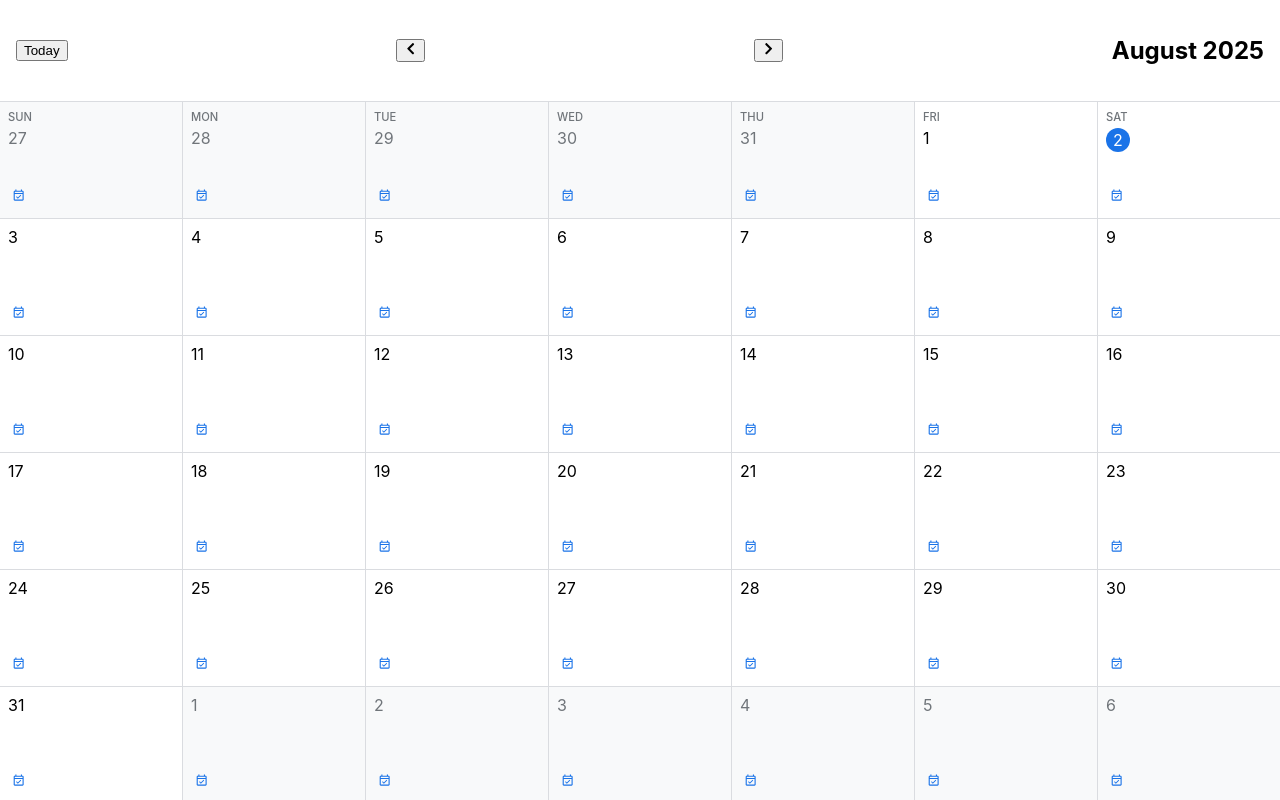
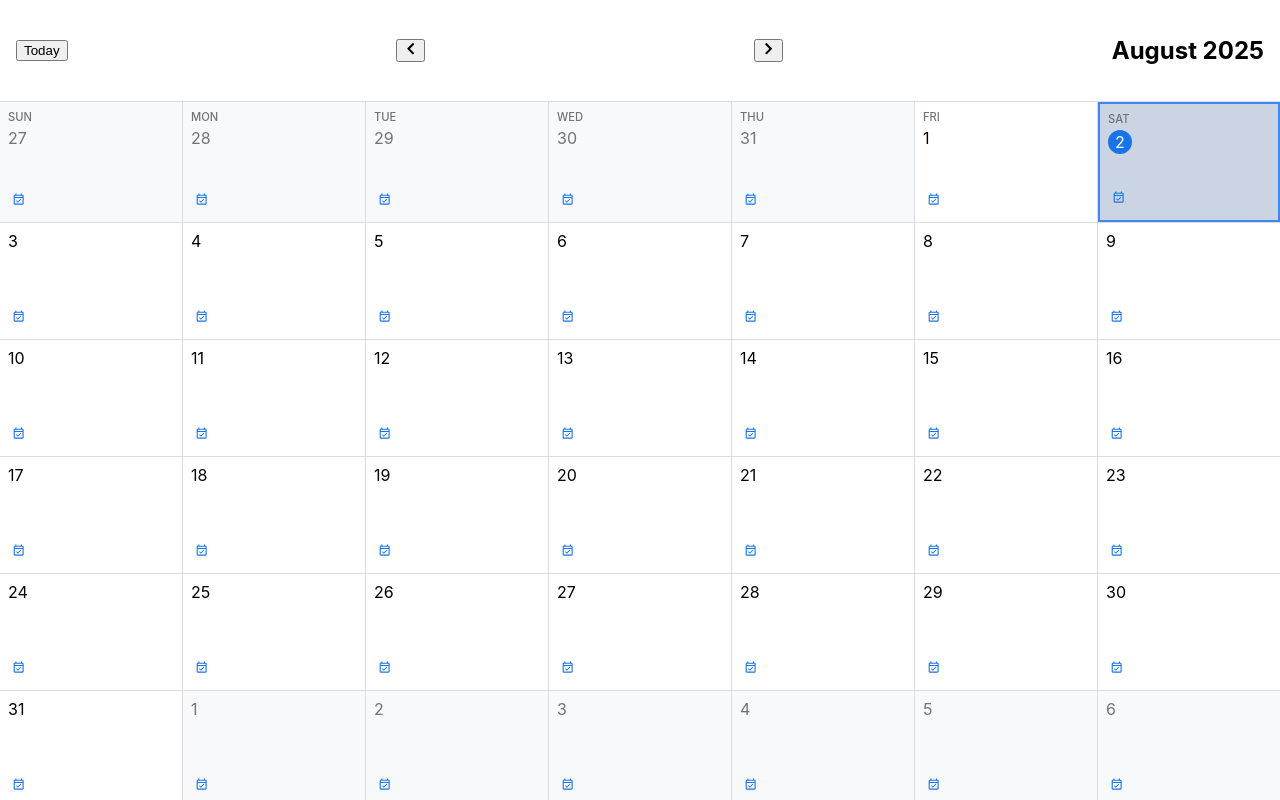
Before and after one commit to SantiagoYanezFerreiro/google-calendar-clone, a React (Vite) app: page / in a window 1280 px wide. Built offline with nearby package versions, Linux system fonts and the light colour scheme.

Commit message:
added error handling for local storage

```diff
--- a/src/App.tsx
+++ b/src/App.tsx
@@ -30,7 +30,12 @@ const App: React.FC = () => {
   useEffect(() => {
     const savedEvents = localStorage.getItem("events");
     if (savedEvents) {
-      setEvents(JSON.parse(savedEvents));
+      try {
+        setEvents(JSON.parse(savedEvents));
+      } catch (error) {
+        console.error("Error parsing saved events:", error);
+        setEvents([]);
+      }
     }
   }, []);
 
--- a/src/components/Day.tsx
+++ b/src/components/Day.tsx
@@ -32,7 +32,7 @@ export const Day = memo(
   }: DayProps) => {
     const dayClass = `calendar-day ${!isCurrentMonth ? "outside-month" : ""}
       ${isPastDate ? "past-date" : ""}
-     ${isSelected ? "selected-date" : ""}
+     ${isSelected ? "selected" : ""}
      ${
        format(day, "yyyy-MM-dd") === format(new Date(), "yyyy-MM-dd")
          ? "today"
```
